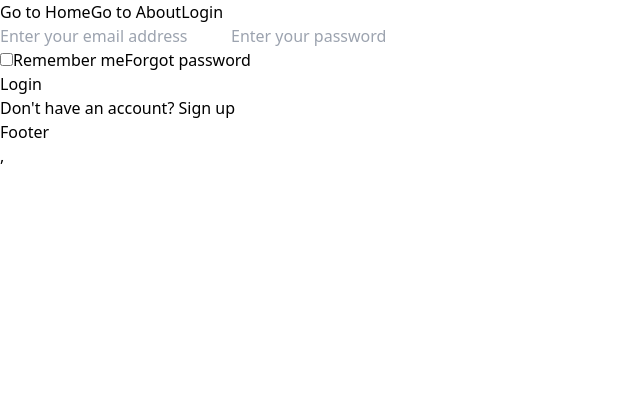
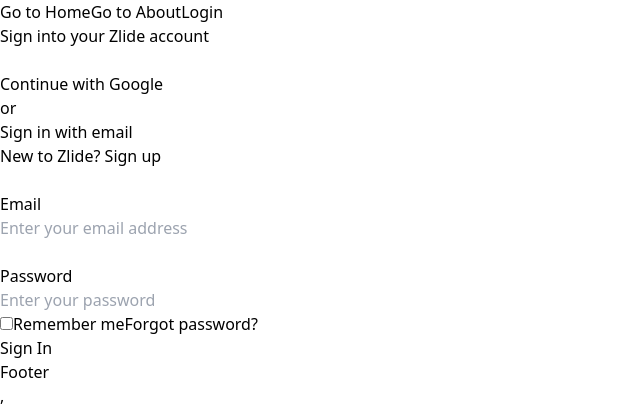
Before and after one commit to MentorLed-Work-Experience-Accelerator/Zlide-Team-2, a React (Vite) app: page /login in a window 1280 px wide. Shown: the top 416 px of the page, without its empty margins (0-640 px from the left). Built offline with nearby package versions, Linux system fonts and the light colour scheme.

Commit message:
updated signin page UI

```diff
--- a/index.html
+++ b/index.html
@@ -4,7 +4,7 @@
     <meta charset="UTF-8" />
     <link rel="icon" type="image/svg+xml" href="./favicon.ico" />
     <meta name="viewport" content="width=device-width, initial-scale=1.0" />
-    <title>Zlide-T2</title>
+    <title>Zlide</title>
   </head>
   <body>
     <div id="root"></div>
--- a/src/components/Login.jsx
+++ b/src/components/Login.jsx
@@ -21,8 +21,28 @@ const Login = () => {
     }
 
   return (
-    <section className='relative border border-solid mx-0 lg:w-1/2 lg:mx-auto bg-current rounded-lg flex flex-col md:flex-row justify-center space-y-10 md:space-y-0 md:space-x-16 items-center my-2 md:mx-0 md:my-0'>
-        <form onSubmit={submitHandler} className="md:w-1/3 max-w-sm space-y-4 my-10">
+
+    <div className='h-screen flex'>
+        <form onSubmit={submitHandler} className="w-full max-w-md m-auto bg-white border border-gray-200 drop-shadow-xl  py-10 px-16 rounded-3xl">
+            <div>
+                <p className='font-bold text-2xl'>Sign into your Zlide account</p> <br />
+                <button className='py-3 px-[90px] border border-solid rounded-md text-sm bg-blue-100'>Continue with Google</button>
+            </div>
+            <div className="my-5 flex items-center before:mt-0.5 before:flex-1 before:border-t before:border-slate-500 after:flex-1 after:border-t after:border-slate-500">
+                <p className='mx-4 mb-0 text-center font-semibold text-slate-500'>or</p>
+            </div>
+            <p className='text-black text-md text-left mb-1'>Sign in with email</p>
+            <div className="font-semibold text-sm text-slate-500 text-left md:text-left">
+                New to Zlide?{" "}
+                <a
+                    className='text-blue-800 hover:underline hover:underline-offset-4 hover:text-green-600'
+                    href="#">Sign up</a>
+            </div>
+
+            <br />
+            <div className='pb-2 text-left'>
+                <label >Email</label>
+            </div>
             <input
                 className='text-sm w-full px-4 py-2 border border-solid border-gray-300 rounded'
                 type="email"
@@ -31,6 +51,11 @@ const Login = () => {
                 onChange={changeHandler}
                 placeholder='Enter your email address'
             />
+            <br />
+            <br />
+            <div className='pb-2 text-left'>
+                <label className='top-2'>Password</label>
+            </div>
             <input
                 className='text-sm w-full px-4 py-2 border border-solid border-gray-300 rounded'
                 type="password"
@@ -51,25 +76,19 @@ const Login = () => {
                 <a
                     className='text-blue-700 hover:underline hover:underline-offset-4'
                     href="#">
-                        Forgot password
+                        Forgot password?
                 </a>
             </div>
             <div className="">
                 <button
-                    className='mt-4 bg-blue-700 hover:bg-blue-500 hover:text-slate-900 hover:font-semibold px-4 py-2 text-white uppercase rounded text-xs tracking-wider'
+                    className='mt-4 bg-blue-700 hover:bg-blue-500 hover:text-slate-900 hover:font-semibold px-[137px] py-2 text-white rounded text-sm'
                     type="submit"
                     >
-                        <Link to='/'>Login</Link>
+                        <Link to='/'>Sign In</Link>
                 </button>
             </div>
-            <div className="mt-4 font-semibold text-sm text-slate-500 text-center md:text-left">
-                Don&apos;t have an account?{" "}
-                <a
-                    className='text-green-700 hover:underline hover:underline-offset-4 hover:text-green-600'
-                    href="#">Sign up</a>
-            </div>
         </form>
-    </section>
+    </div>
   )
 }
 
```
